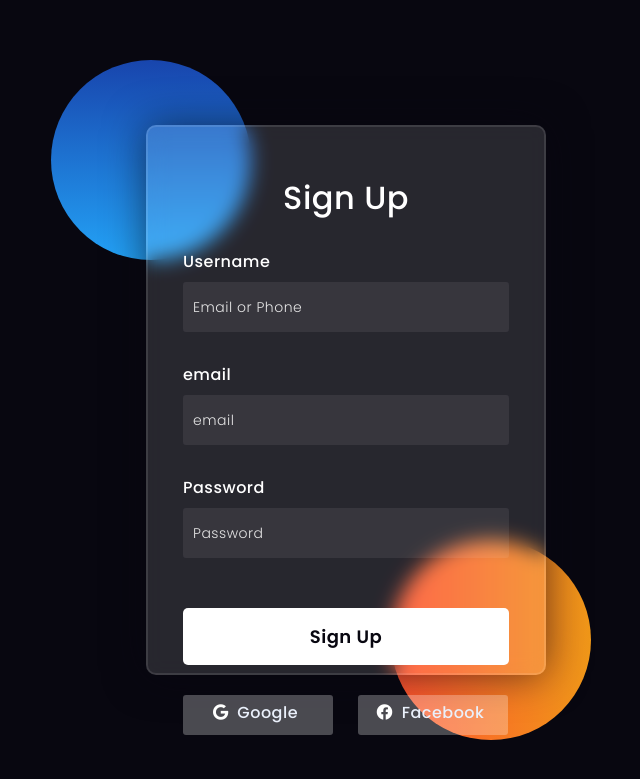
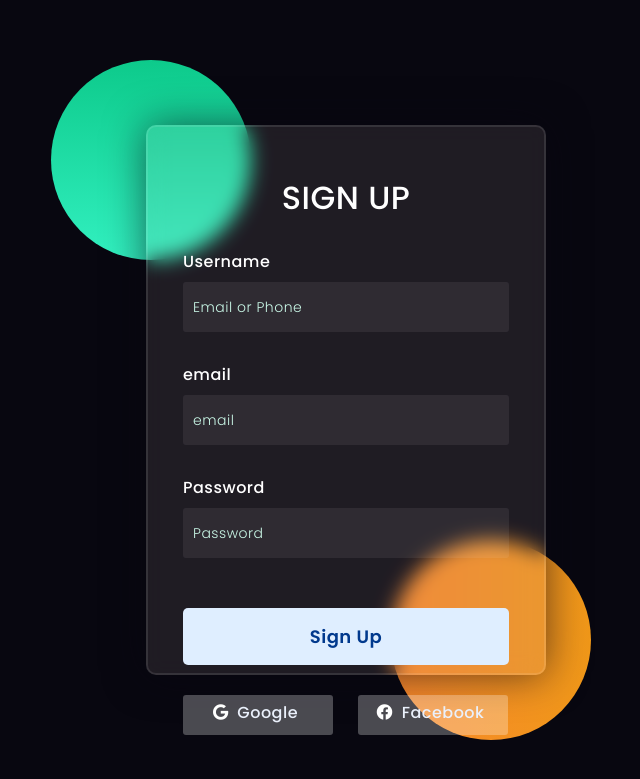
Before and after one commit to Amrutha1429/1_LoginForm, a Django app: page /signup in a window 1280 px wide. Shown: the top 779 px of the page, without its empty margins (294-934 px from the left). Run offline with Django 4.2, Linux system fonts and the light colour scheme.

Commit message:
Modified the signup page

```diff
--- a/amrutha/logP/templates/index.html
+++ b/amrutha/logP/templates/index.html
@@ -16,7 +16,7 @@
      <div style="text-align:center">
 
     <h1 class="center">WELCOME</h1>
-    <a href="signup"><button>signup</button></a>
+    <a href="signup"><button>sign up</button></a>
     <a href="login"><button>login</button></a>
     </div>
 </body>
--- a/amrutha/logP/templates/login.html
+++ b/amrutha/logP/templates/login.html
@@ -141,7 +141,7 @@
     </div>
     <form action="" method="post">
         {% csrf_token %}
-        <h3>login</h3>
+        <h3>LOGIN</h3>
 
 
         <label for="username">Username</label>
--- a/amrutha/logP/templates/signup.html
+++ b/amrutha/logP/templates/signup.html
@@ -35,8 +35,8 @@
 }
 .shape:first-child{
     background: linear-gradient(
-        #1845ad,
-        #23a2f6
+        #0dca8b,
+        #32f0c0
     );
     left: -80px;
     top: -80px;
@@ -44,7 +44,7 @@
 .shape:last-child{
     background: linear-gradient(
         to right,
-        #ff512f,
+        #f7872c,
         #f09819
     );
     right: -30px;
@@ -53,7 +53,7 @@
 form{
     height: 550px;
     width: 400px;
-    background-color: rgba(255,255,255,0.13);
+    background-color: rgba(194, 168, 168, 0.13);
     position: absolute;
     transform: translate(-50%,-50%);
     top: 50%;
@@ -96,13 +96,13 @@
     font-weight: 300;
 }
 ::placeholder{
-    color: #e5e5e5;
+    color: #caf8e7;
 }
 button{
     margin-top: 50px;
     width: 100%;
-    background-color: #ffffff;
-    color: #080710;
+    background-color: #dfeeff;
+    color: #01398d;
     padding: 15px 0;
     font-size: 18px;
     font-weight: 600;
@@ -114,7 +114,7 @@
   display: flex;
 }
 .social div{
-  background: red;
+  background: rgb(30, 240, 93);
   width: 150px;
   border-radius: 3px;
   padding: 5px 10px 10px 5px;
@@ -141,7 +141,7 @@
     </div>
     <form action="" method="post">
         {% csrf_token %}
-        <h3>Sign Up</h3>
+        <h3>SIGN UP</h3>
 
 
         <label for="username">Username</label>
```
